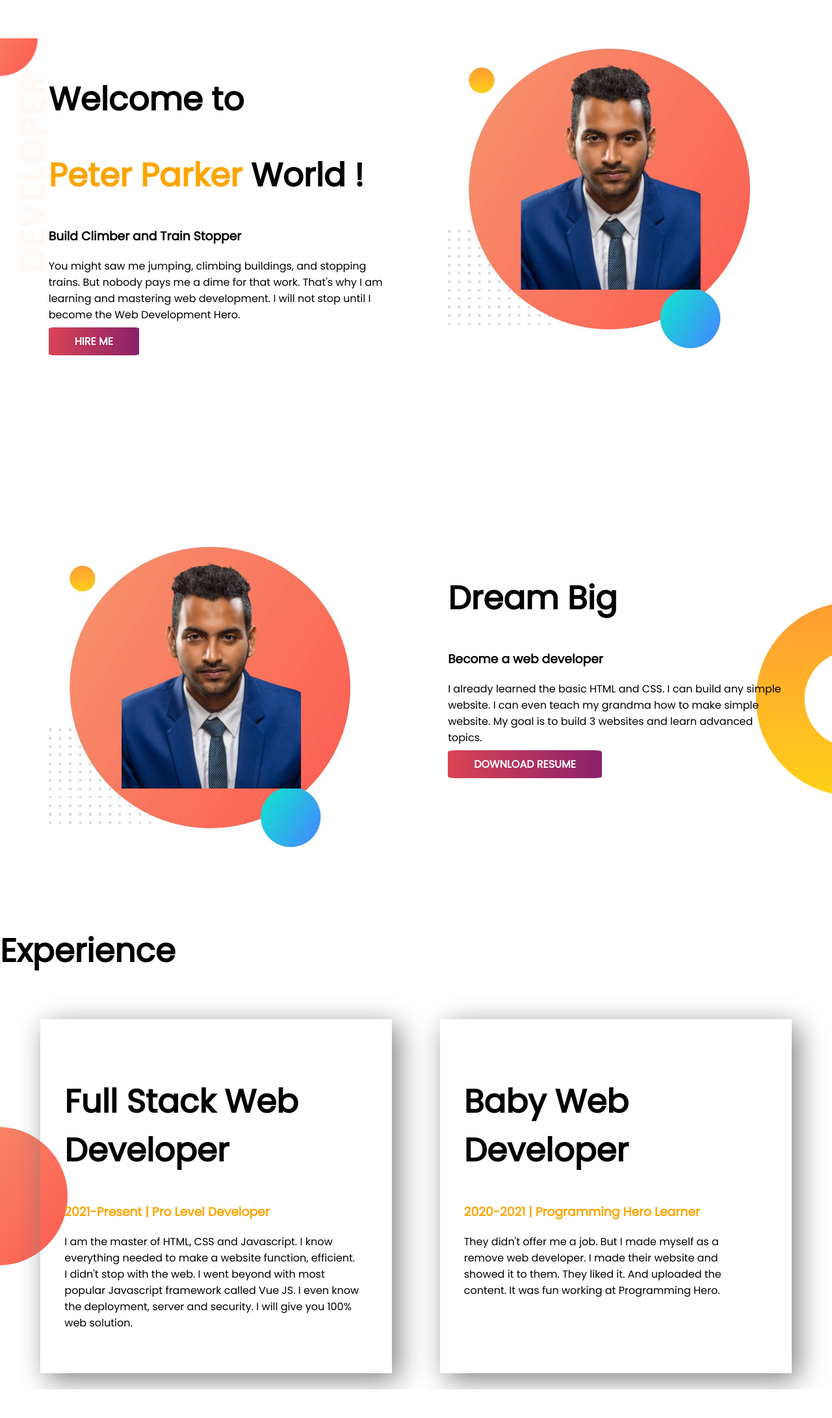
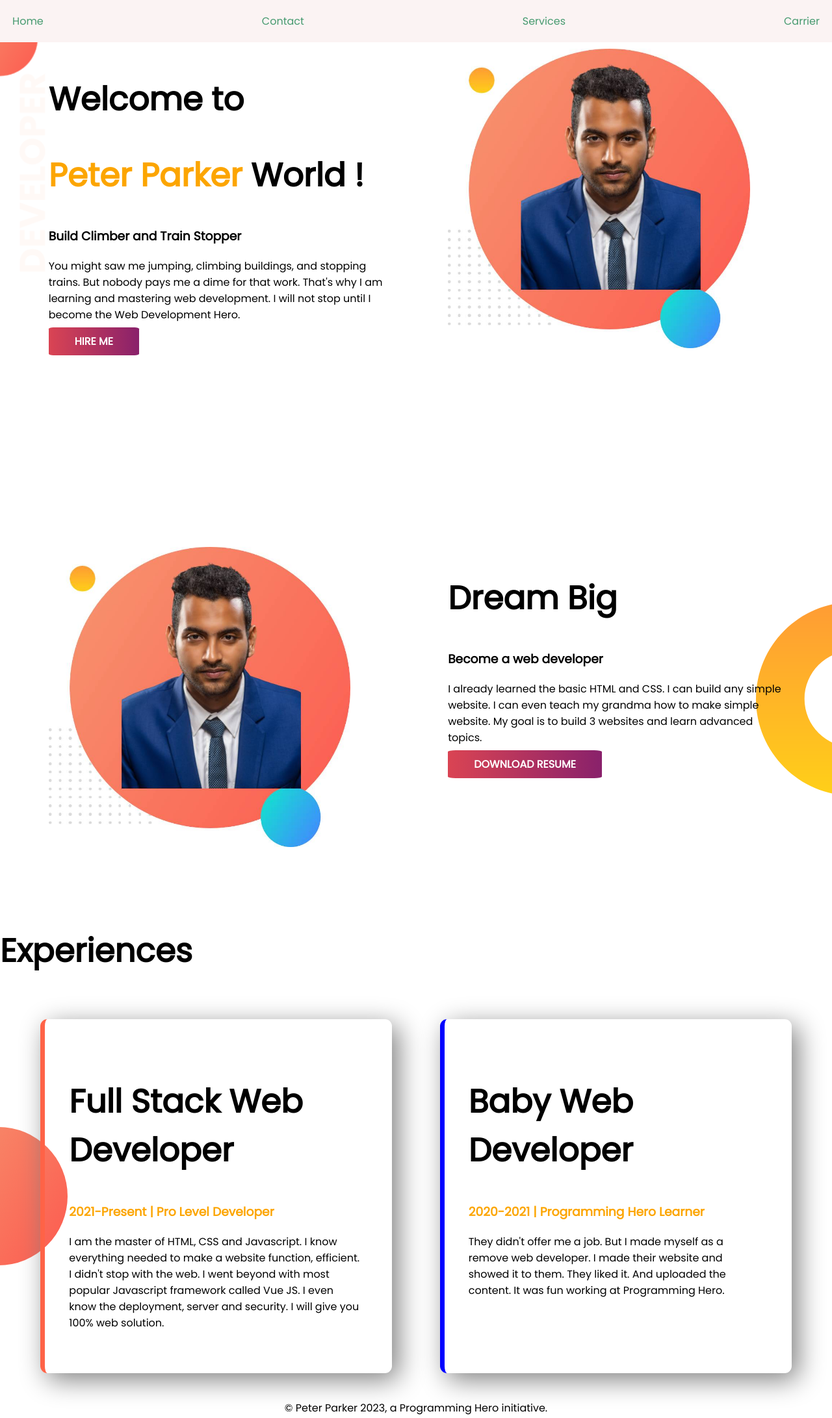
Before and after one commit to HasanMdKamrul/developer-portfolio, a plain HTML site: page index.html in a window 1280 px wide. Shown: the whole page at 65% size. Before the commit the page ends 2139 px from the top, so only its background shows below. Drawn offline with Linux system fonts and the light colour scheme.

Commit message:
Navbar added and experiences border also the footer added

```diff
--- a/css/style.css
+++ b/css/style.css
@@ -63,4 +63,37 @@ h3 {
   margin-left: 3%;
   margin-right: 3%;
   padding-left: 3%;
+  border-radius: 2%;
 }
+
+#full-stack-web-developer {
+  border-left: 7px solid tomato;
+}
+
+#baby-web-developer {
+  border-left: 7px solid blue;
+}
+
+footer p {
+  text-align: center;
+}
+
+.navbar {
+  display: flex;
+  justify-content: center;
+  align-items: center;
+  gap: 20%;
+  background-color: rgb(251, 243, 243);
+  z-index: 10000;
+  position: fixed;
+  top: 0px;
+  width: 100%;
+}
+
+.navbar a {
+  text-decoration: none;
+  display: block;
+  padding: 20px 40px;
+  border-radius: 5%;
+  color: rgb(70, 154, 111);
+}
--- a/index.html
+++ b/index.html
@@ -14,6 +14,12 @@
     <link rel="stylesheet" href="./css/style.css" />
   </head>
   <body>
+    <nav class="navbar">
+      <a href="/">Home</a>
+      <a href="/">Contact</a>
+      <a href="/">Services</a>
+      <a href="/">Carrier</a>
+    </nav>
     <section class="top-banner flexible-container">
       <div class="half-width">
         <h1>Welcome to</h1>
@@ -52,9 +58,9 @@
       </div>
     </section>
     <section>
-      <h1>Experience</h1>
+      <h1>Experiences</h1>
       <div class="flexible-container">
-        <div class="half-width experience-item">
+        <div id="full-stack-web-developer" class="half-width experience-item">
           <h1>Full Stack Web Developer</h1>
           <h3 class="h3-color">2021-Present | Pro Level Developer</h3>
           <p>
@@ -65,7 +71,7 @@
             100% web solution.
           </p>
         </div>
-        <div class="half-width experience-item">
+        <div id="baby-web-developer" class="half-width experience-item">
           <h1>Baby Web Developer</h1>
           <h3 class="h3-color">2020-2021 | Programming Hero Learner</h3>
           <p>
@@ -78,4 +84,7 @@
       </div>
     </section>
   </body>
+  <footer>
+    <p>© Peter Parker 2023, a Programming Hero initiative.</p>
+  </footer>
 </html>
```
